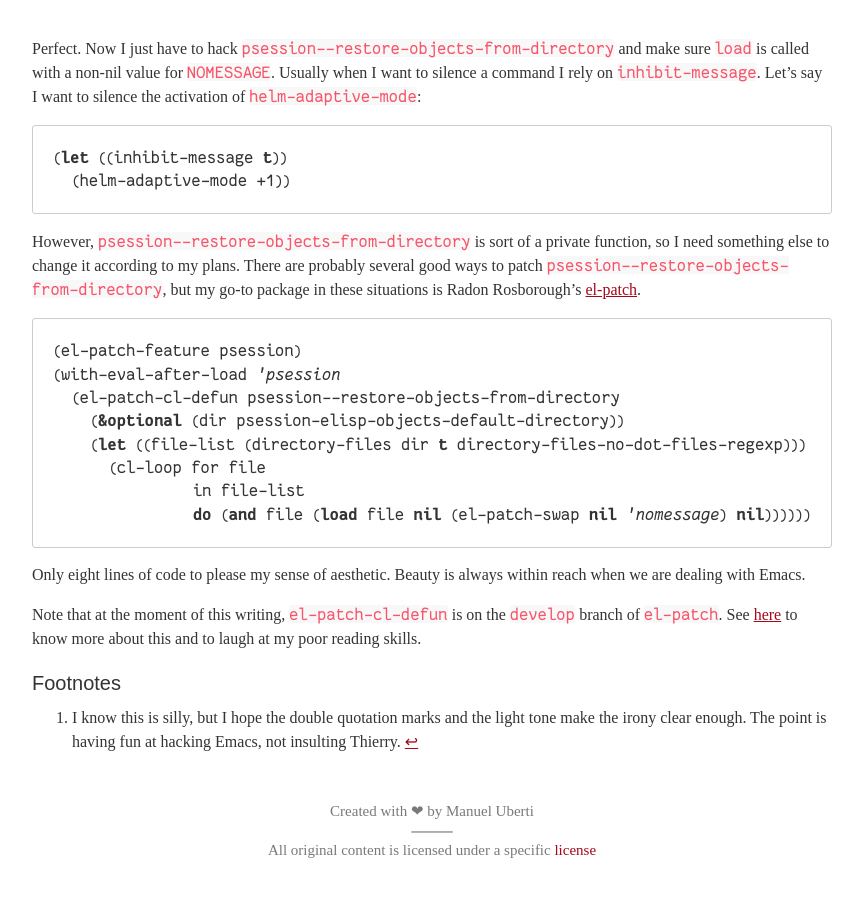
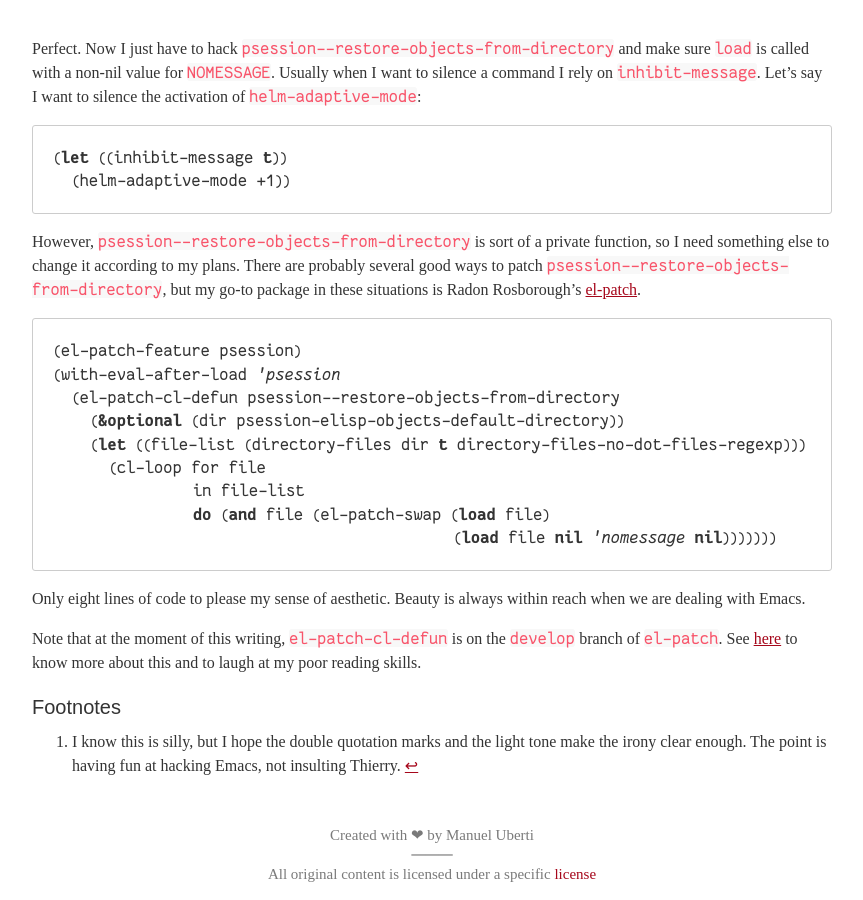
Before and after one commit to manuel-uberti/manuel-uberti.github.io, a Jekyll site: the page built from _posts/2019-12-01-el-patch.md, in a window 1280 px wide and 900 px high, scrolled down 1238 px. Shown: the whole window, without its empty margins (208-1071 px from the left). Built offline with Jekyll 4.4.1, drawn with Linux system fonts in a browser that asks for light colours; some web fonts are replaced; before the commit the page ends 2115 px from its top, so only the background shows below that.

Commit message:
Fix patch

````diff
--- a/_posts/2019-12-01-el-patch.md
+++ b/_posts/2019-12-01-el-patch.md
@@ -80,7 +80,8 @@ go-to package in these situations is Radon Rosborough’s [el-patch](https://gi
     (let ((file-list (directory-files dir t directory-files-no-dot-files-regexp)))
       (cl-loop for file
                in file-list
-               do (and file (load file nil (el-patch-swap nil 'nomessage) nil))))))
+               do (and file (el-patch-swap (load file)
+                                           (load file nil 'nomessage nil)))))))
 ```
 
 Only eight lines of code to please my sense of aesthetic. Beauty is always
````
